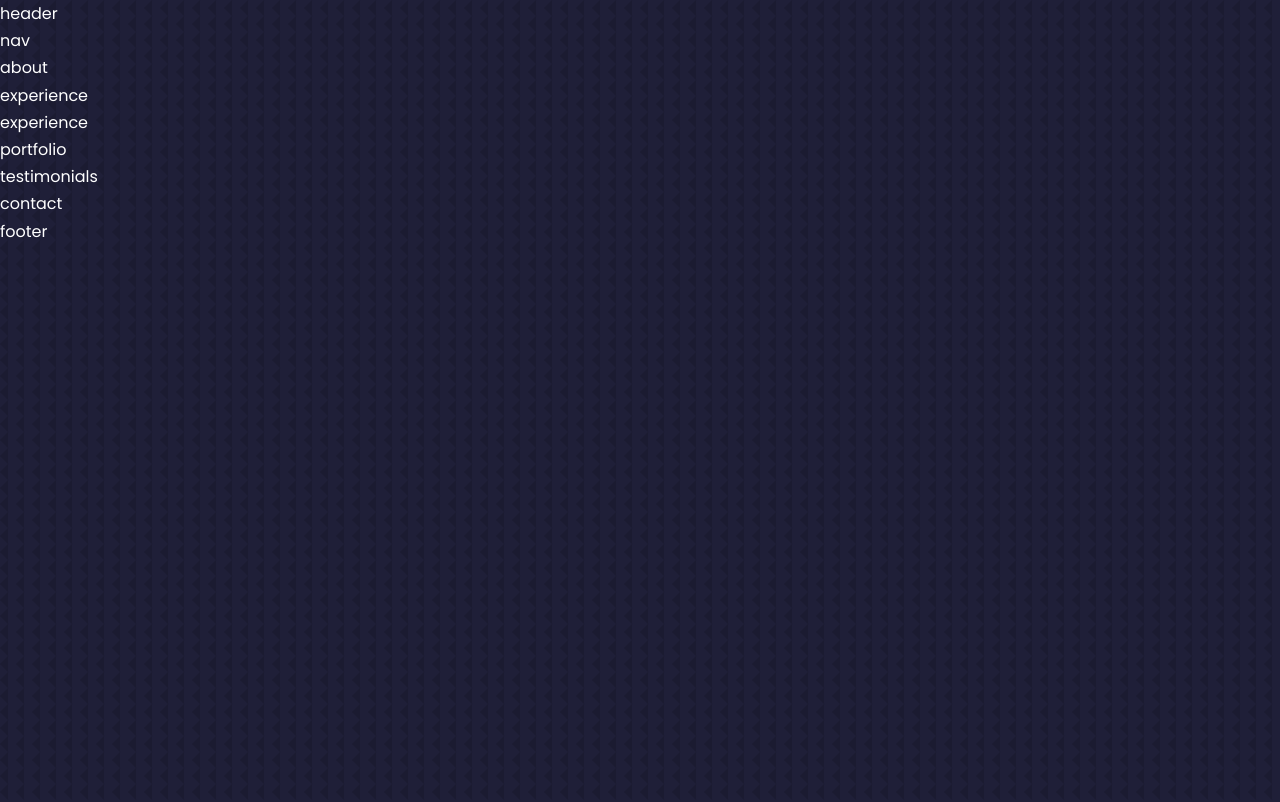
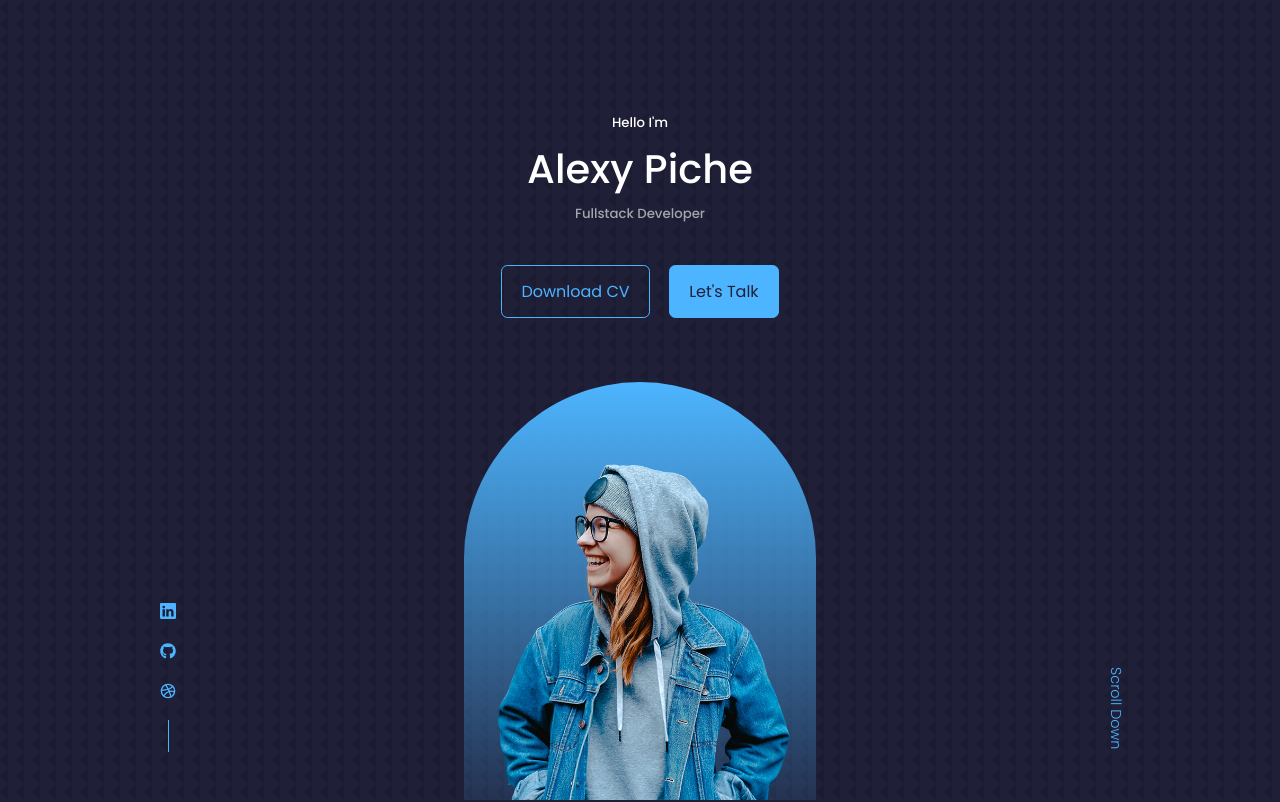
Before and after one commit to Khyes/react-portfolio-website-1, a React (Create React App) app: page / in a window 1280 px wide. Shown: the top 802 px of the page. Built offline with nearby package versions, Linux system fonts and the light colour scheme.

Commit message:
Added header component

```diff
--- /dev/null
+++ b/src/components/header/CTA.jsx
@@ -0,0 +1,13 @@
+import React from 'react'
+import CV from '../../assets/cv.pdf'
+
+const CTA = () => {
+  return (
+    <div className='cta'>
+        <a href={CV} download className='btn'>Download CV</a>
+        <a href="#contact" className='btn btn-primary'>Let's Talk</a>
+    </div>
+  )
+}
+
+export default CTA
--- a/src/components/header/header.css
+++ b/src/components/header/header.css
@@ -0,0 +1,80 @@
+header {
+    height: 100vh;
+    padding-top: 7rem;
+    overflow: hidden;
+}
+
+.header__container {
+    text-align: center;
+    height: 100%;
+    position: relative;
+}
+
+/* ==================== CTA ==================== */
+.cta {
+    margin-top: 2.5rem;
+    display: flex;
+    gap: 1.2rem;
+    justify-content: center;
+}
+
+/* ==================== SOCIALS ==================== */
+.header__socials {
+    display: flex;
+    flex-direction: column;
+    align-items: center;
+    gap: 0.8rem;
+    position: absolute;
+    left: 0;
+    bottom: 3rem;
+}
+
+.header__socials::after {
+    content: "";
+    width: 1px;
+    height: 2rem;
+    background: var(--color-primary);
+}
+
+/* ==================== ME ==================== */
+.me {
+    background: linear-gradient(var(--color-primary), transparent);
+    width: 22rem;
+    height: 30rem;
+    position: absolute;
+    left: calc(50% - 11rem);
+    margin-top: 4rem;
+    border-radius: 12rem 12rem 0 0;
+    overflow: hidden;
+    padding: 5rem 1.5rem 1.5rem 1.5rem;
+}
+
+/* ==================== SCROLL DOWN ==================== */
+.scroll__down {
+    position: absolute;
+    right: -2.3rem;
+    bottom: 5rem;
+    transform: rotate(90deg);
+    font-weight: 300;
+    font-size: 0.9rem;
+}
+
+/* ==================== MEDIA QUERIES (MEDIUM DEVICES) ==================== */
+
+@media screen and (max-width: 1024px) {
+    header {
+        height: 68vh;
+    }
+}
+
+/* ==================== MEDIA QUERIES (SMALL DEVICES) ==================== */
+
+@media screen and (max-width: 600px) {
+    header {
+        height: 100vh;
+    }
+
+    .header__socials, .scroll__down {
+        display: none;
+    }
+}
--- a/src/components/header/header.jsx
+++ b/src/components/header/header.jsx
@@ -1,9 +1,26 @@
 import React from 'react'
 import './header.css'
+import CTA from './CTA'
+import ME from '../../assets/me.png'
+import HeaderSocial from './headerSocials'
 
 const header = () => {
   return (
-    <div>header</div>
+    <header>
+      <div className="container header__container">
+        <h5>Hello I'm</h5>
+        <h1>Alexy Piche</h1>
+        <h5 className="text-light">Fullstack Developer</h5>
+        <CTA />
+        <HeaderSocial />
+
+        <div className="me">
+          <img src={ME} alt="me" />
+        </div>
+
+        <a href="#contact" className='scroll__down'>Scroll Down</a>
+      </div>
+    </header>
   )
 }
 
--- /dev/null
+++ b/src/components/header/headerSocials.jsx
@@ -0,0 +1,16 @@
+import React from 'react'
+import {BsLinkedin} from 'react-icons/bs'
+import {FaGithub} from 'react-icons/fa'
+import {FiDribbble} from 'react-icons/fi'
+
+const headerSocials = () => {
+  return (
+    <div className='header__socials'>
+        <a href="https://linkedin.com" target='_blank'><BsLinkedin /></a>
+        <a href="https://github.com" target='_blank'><FaGithub /></a>
+        <a href="https://dribble.com" target='_blank'><FiDribbble /></a>
+    </div>
+  )
+}
+
+export default headerSocials
```
